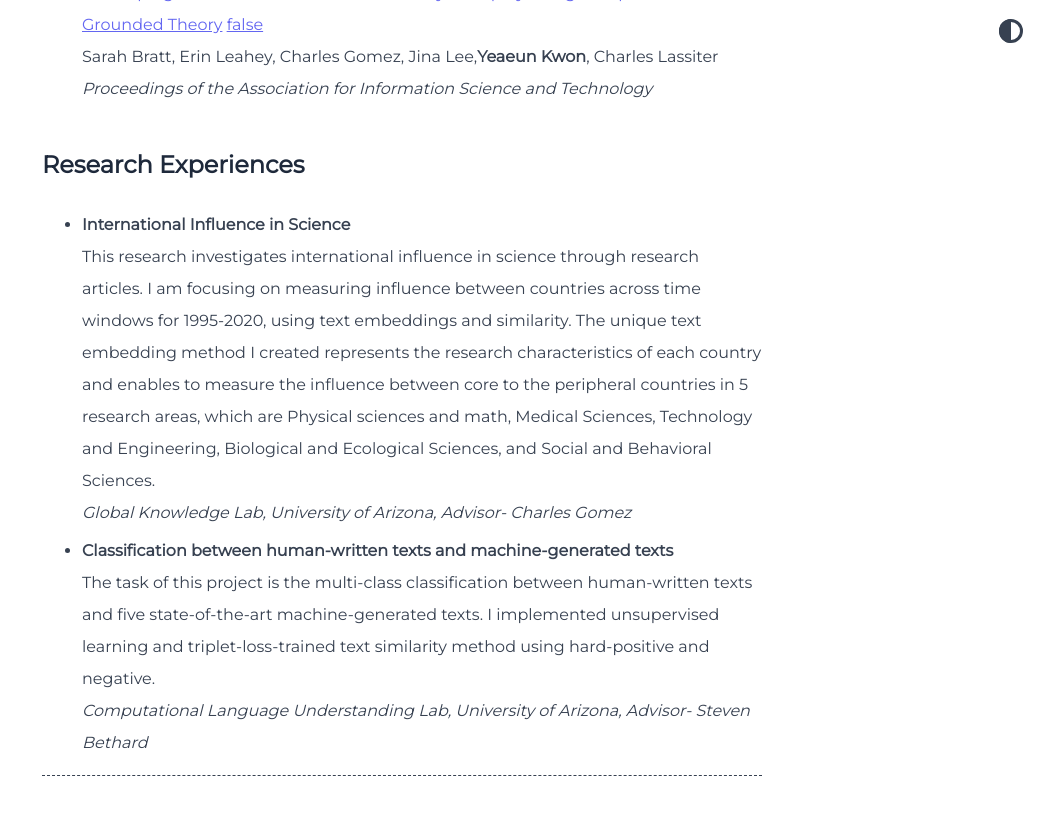
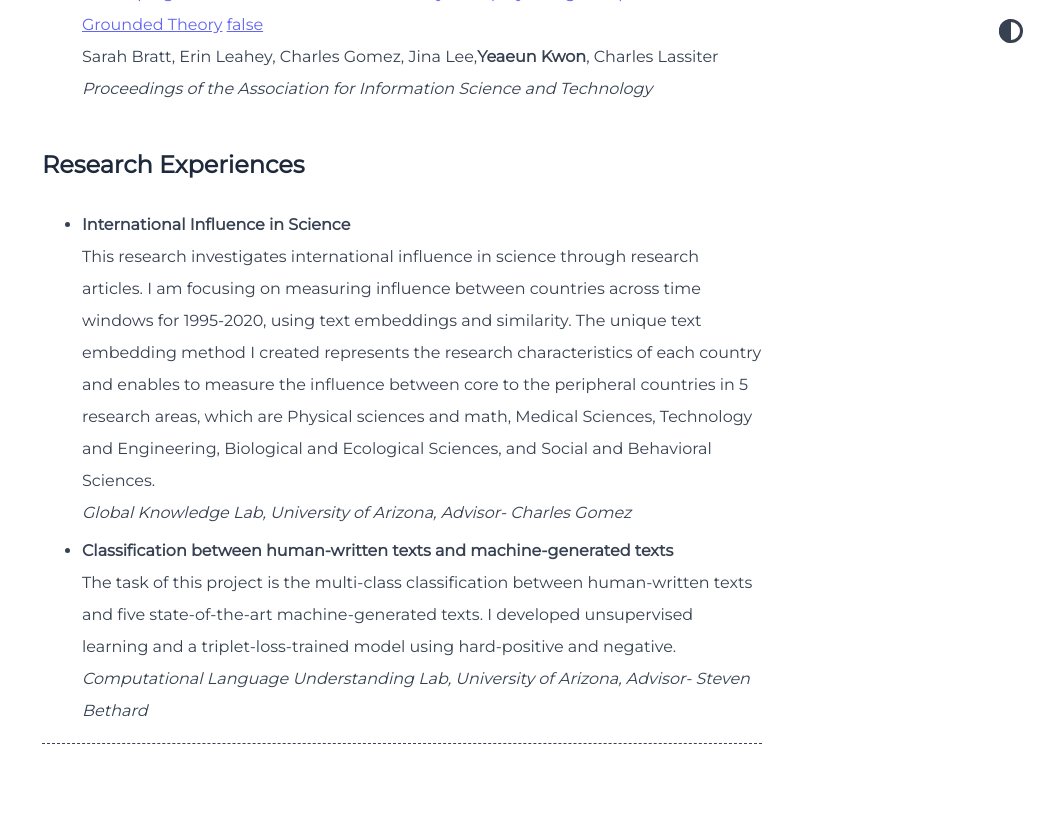
Before and after one commit to yeaeunkwon/yeaeunkwon.github.io, a Jekyll site: the page built from index.md, in a window 1280 px wide and 900 px high, scrolled down 1205 px. Shown: the top 815 px of the window, without its empty margins (238-1280 px from the left). Built offline with Jekyll 4.4.1, drawn with Linux system fonts in a browser that asks for light colours.

Commit message:
Update home.yml

```diff
--- a/_data/home.yml
+++ b/_data/home.yml
@@ -30,5 +30,5 @@ ongoing_projects:
     publisher: <i>Global Knowledge Lab, University of Arizona, Advisor- Charles Gomez</i>
   - title: <b>Classification between human-written texts and machine-generated texts</b>
     url: false
-    author: The task of this project is the multi-class classification between human-written texts and five state-of-the-art machine-generated texts. I implemented unsupervised learning and triplet-loss-trained text similarity method using hard-positive and negative.
+    author: The task of this project is the multi-class classification between human-written texts and five state-of-the-art machine-generated texts. I developed unsupervised learning and a triplet-loss-trained model using hard-positive and negative.
     publisher: <i>Computational Language Understanding Lab, University of Arizona, Advisor- Steven Bethard</i>
```
